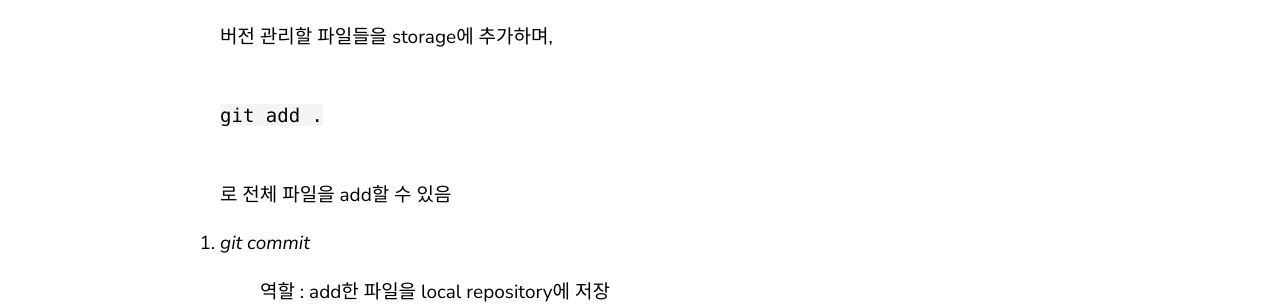
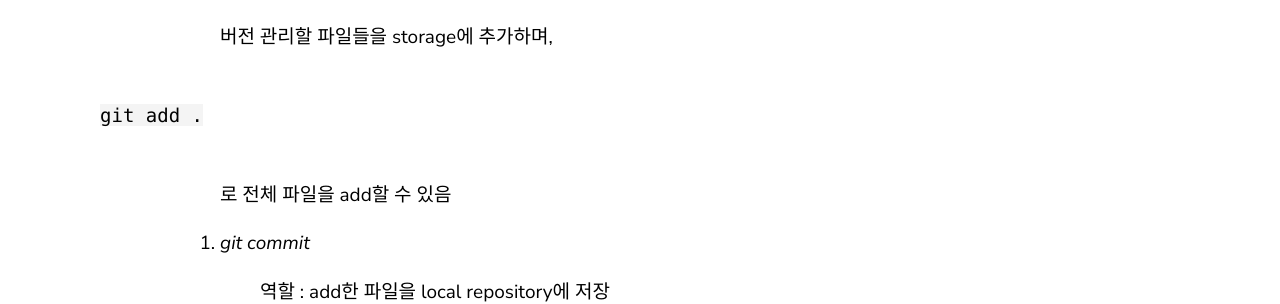
Before and after one commit to ytw060309/blog, a Jekyll site: the page built from _posts/2020-05-24-블로그-테스트.markdown, in a window 1280 px wide. Shown: the part 1620-1924 px from the top of the page. Built offline with Jekyll 4.4.1, drawn with Linux system fonts in a browser that asks for light colours.

Commit message:
git cmd info

```diff
--- a/_posts/2020-05-24-블로그-테스트.markdown
+++ b/_posts/2020-05-24-블로그-테스트.markdown
@@ -46,11 +46,11 @@ categories: Javascript NodeJS
 >   >   > 역할 : 버전 관리할 파일을 storage에 추가
 
 >   >   > 버전 관리할 파일들을 storage에 추가하며,
->   >   > <pre>
->   >   > <code>
->   >   > git add .
->   >   > </code>
->   >   > </pre>
+<pre>
+<code>
+git add .
+</code>
+</pre>
 >   >   > 로 전체 파일을 add할 수 있음
 
 
```
